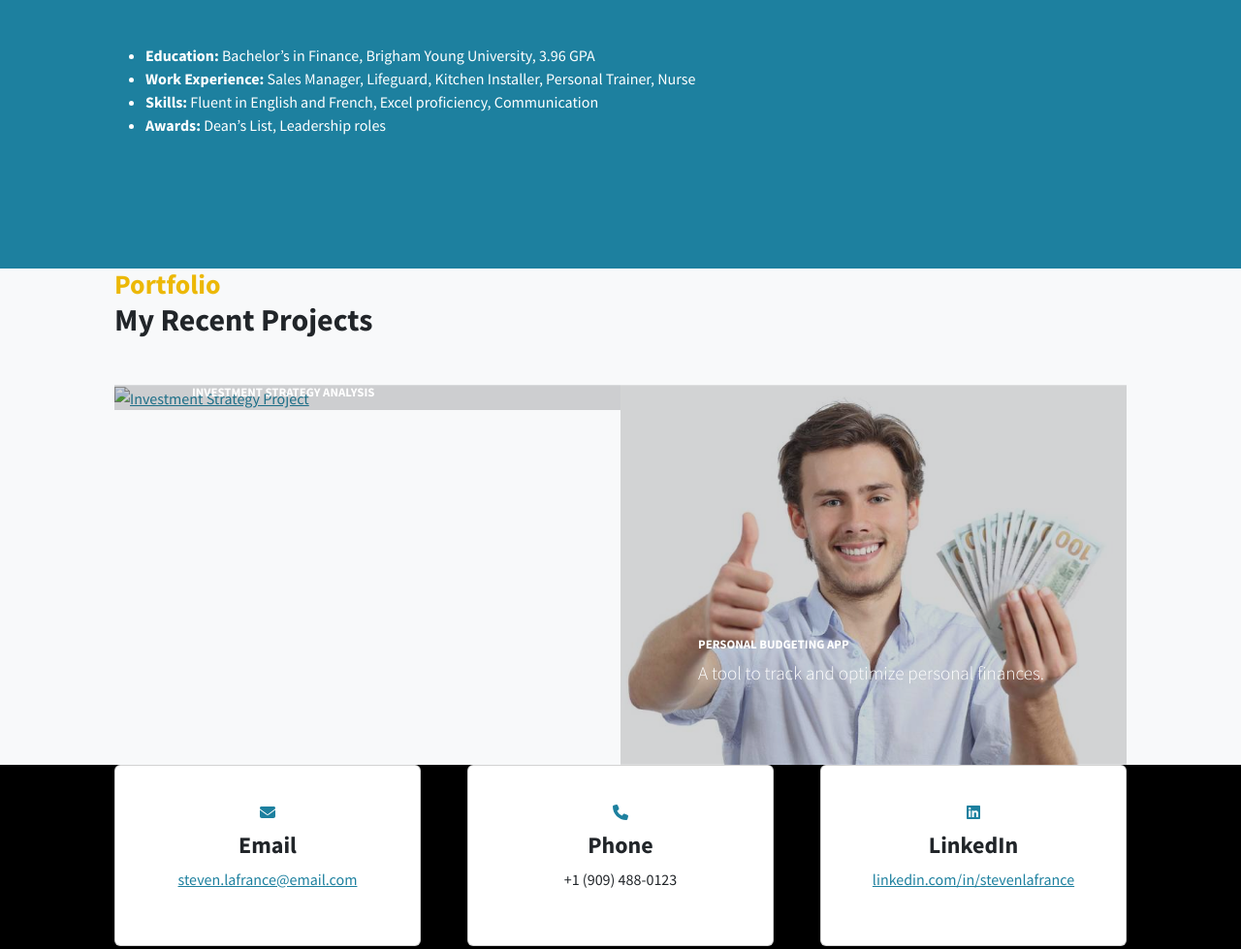
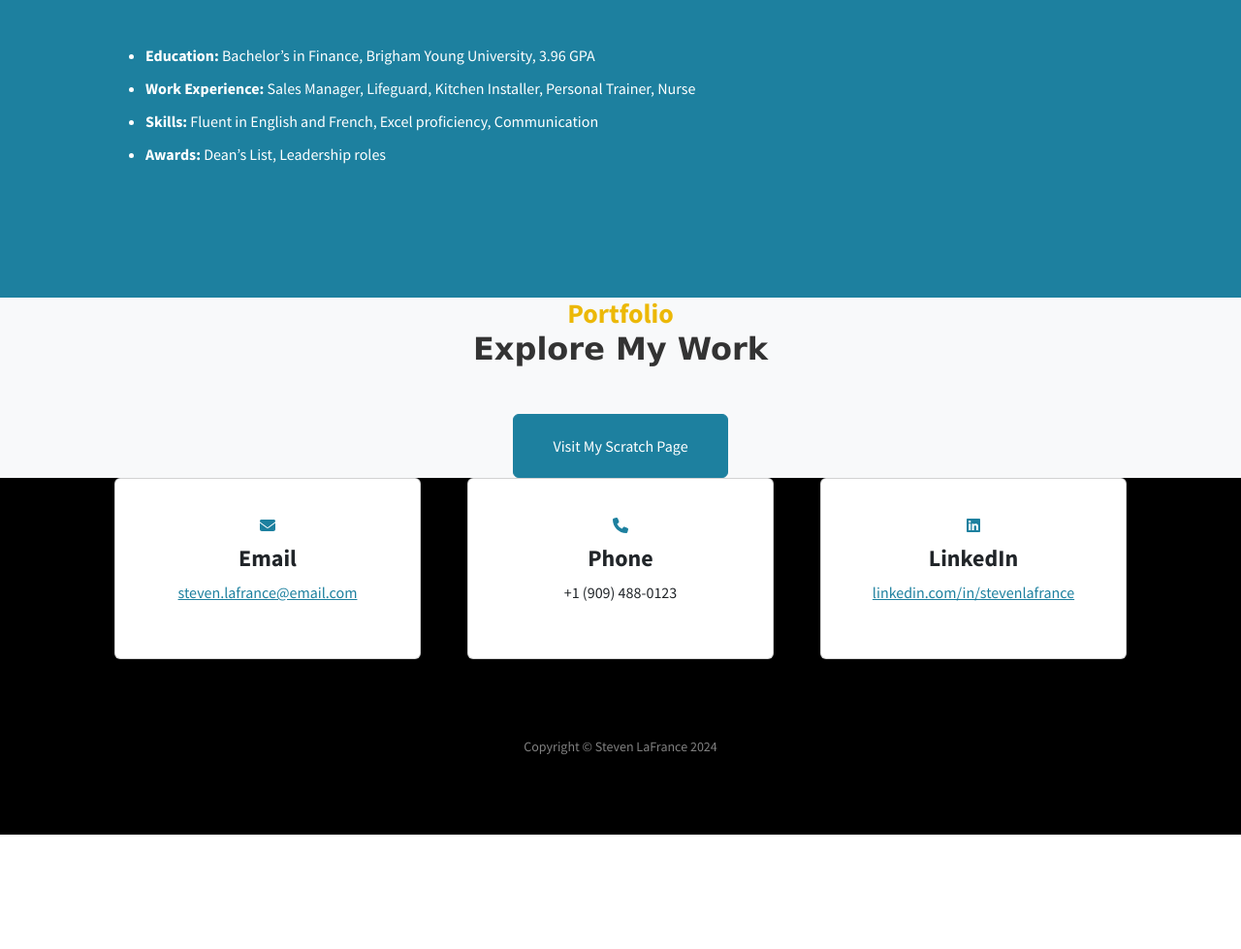
Before and after one commit to stevenjlafrance/WebProject, a plain HTML site: page index.html in a window 1280 px wide. Shown: the part 1145-2124 px from the top of the page at 97% size. After the commit the page ends 2006 px from the top, so only its background shows below. Drawn offline with nearby package versions, Linux system fonts and the light colour scheme.

Commit message:
Updated Portfolio section to link to Scratch Page

```diff
--- a/index.html
+++ b/index.html
@@ -15,6 +15,8 @@
         <link href="https://fonts.googleapis.com/css?family=Varela+Round|Nunito:200,300,400,600,700,900" rel="stylesheet" />
         <!-- Core theme CSS -->
         <link href="css/styles.css" rel="stylesheet" />
+        <link rel="stylesheet" href="style.css">
+        <link href="css/styles.css" rel="stylesheet" />
     </head>
     <body id="page-top">
         <!-- Navigation -->
@@ -30,6 +32,7 @@
                     <li class="nav-item"><a class="nav-link" href="#resume">Resume</a></li>
                     <li class="nav-item"><a class="nav-link" href="#portfolio">Portfolio</a></li>
                     <li class="nav-item"><a class="nav-link" href="#contact">Contact</a></li>
+                    <li class="nav-item"><a class="nav-link" href="scratch.html">Scratch Page</a></li>
                 </ul>
                 </div>
             </div>
@@ -70,35 +73,12 @@
                 </ul>
             </div>
         </section>
-        <!-- Portfolio -->
+        <!-- Scratch Page -->
         <section class="projects-section bg-light" id="portfolio">
-            <div class="container px-4 px-lg-5">
+          <div class="container px-4 px-lg-5 text-center">
               <h3 class="text-secondary mb-0">Portfolio</h3>
-                <h2 class="mb-5">My Recent Projects</h2>
-                <div class="row gx-0">
-                    <div class="col-lg-6">
-                        <a class="portfolio-item" href="#!">
-                            <div class="caption">
-                                <div class="caption-content">
-                                    <div class="h2">Investment Strategy Analysis</div>
-                                    <p class="mb-0">An analysis of long-term investment strategies for portfolio growth.</p>
-                                </div>
-                            </div>
-                            <img class="img-fluid" src="images/MONEY.jpeg" alt="Investment Strategy Project" />
-                        </a>
-                    </div>
-                    <div class="col-lg-6">
-                        <a class="portfolio-item" href="#!">
-                            <div class="caption">
-                                <div class="caption-content">
-                                    <div class="h2">Personal Budgeting App</div>
-                                    <p class="mb-0">A tool to track and optimize personal finances.</p>
-                                </div>
-                            </div>
-                            <img class="img-fluid" src="images/MONEY 2.jpg" alt="Budgeting App" />
-                        </a>
-                    </div>
-                </div>
+              <h2 class="mb-5">Explore My Work</h2>
+              <a class="btn btn-primary btn-xl" href="scratch.html">Visit My Scratch Page</a>
           </div>
       </section>
         <!-- Contact -->
```
Also changed, not shown: 1 other file. Lines whose indentation alone changed are shown as unchanged.
